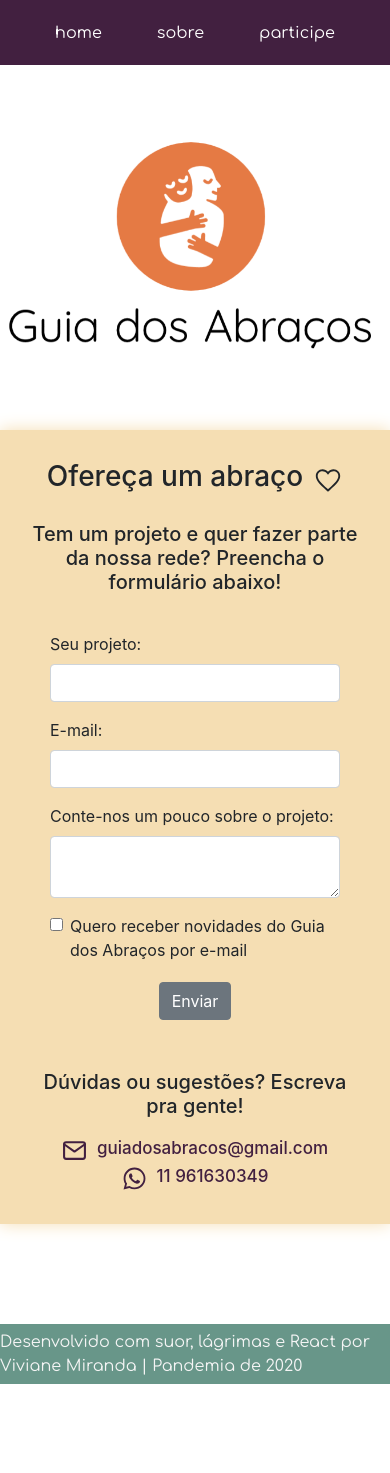
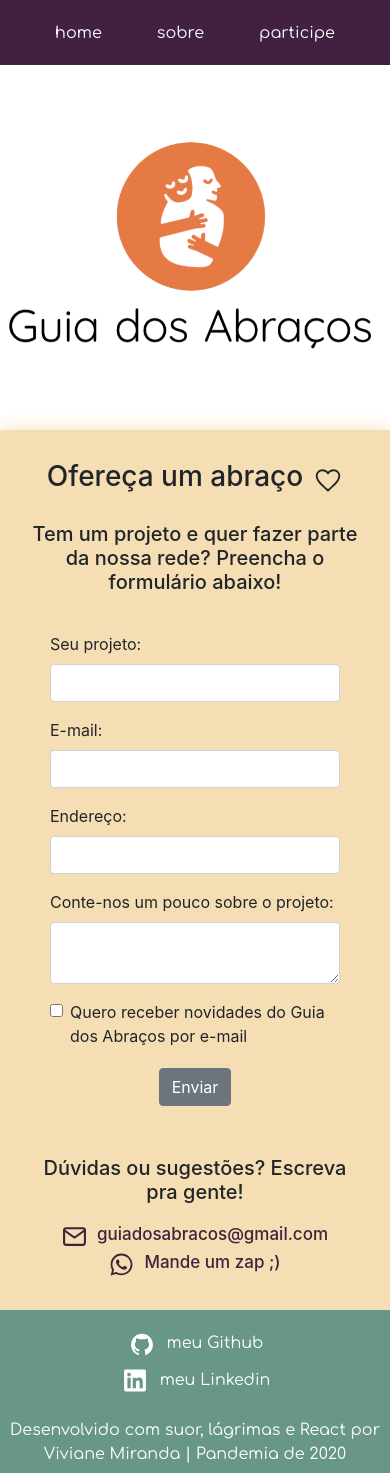
Before and after one commit to vivihumpheys/guia-dos-abracos, a React (Create React App) app: page /participe in a window 390 px wide. Before the commit the page ends 1384 px from the top, so only its background shows below. Built offline with nearby package versions, Linux system fonts and the light colour scheme.

Commit message:
responsividade paginaSobre e Participe ok, falta resolver input responsivo

```diff
--- a/src/components/molecules/Card/styles.css
+++ b/src/components/molecules/Card/styles.css
@@ -13,10 +13,6 @@
     margin-top: 10px;
     font-size: 24px;
 }
-
-/* .card-description {
-    max-width: 550px;
-} */
 
 
 .card-adress {
--- a/src/components/molecules/Contact/index.js
+++ b/src/components/molecules/Contact/index.js
@@ -20,7 +20,7 @@ const Contact = ({ contactMsg, contactMail, contactPhone }) => {
           <a
             className="mail-link"
             target="blank"
-            href="https://api.whatsapp.com/send?phone=5511961630349&text=Ol%C3%A1%2C%20bem-vindo%20ao%20Guia%20dos%20Abra%C3%A7os!%20Como%20podemos%20te%20ajudar%3F"
+            href="https://bit.ly/fale-com-o-guia"
           >
             <FaWhatsapp className="mail-icon" />
             <h5 className="mail-text">{contactPhone}</h5>
--- a/src/components/molecules/Footer/index.js
+++ b/src/components/molecules/Footer/index.js
@@ -1,10 +1,27 @@
 import React from "react";
 import "./styles.css";
+import { AiFillGithub } from "react-icons/ai";
+import { FaLinkedin } from "react-icons/fa";
 
-const Footer = ({ footerText }) => {
+const Footer = ({ footerText, iconLink1, iconText1, iconLink2, iconText2 }) => {
   return (
-    <footer className='footer-box'>
-      <p className='footer-text'>{footerText}</p>
+    <footer className="footer-box">
+      <div className="footerIcons-container">
+        <div className="iconText-box">
+          <a target="blank" href={iconLink1}>
+            <AiFillGithub className="github-icon" />
+            {iconText1}
+          </a>
+        </div>
+        <div className="iconText-box">
+          <a target="blank" href={iconLink2}>
+            <FaLinkedin className="github-icon" />
+            {iconText2}
+          </a>
+        </div>
+      </div>
+
+      <p className="footer-text">{footerText}</p>
     </footer>
   );
 };
--- a/src/components/molecules/Footer/styles.css
+++ b/src/components/molecules/Footer/styles.css
@@ -1,15 +1,41 @@
-.footer-box{
+.footer-box {
     background-color: #689689;
 }
 
-.footer-text{
-    display: flex;
-    justify-content: center;
-    align-items: center;
+.footer-text {
+    text-align: center;
     font-family: 'Comfortaa', cursive;
     margin: 0;
     height: 60px;
-    color:whitesmoke;
-    margin-top: 100px;
+    color: white;
+    margin-top: 0;
+    padding: 5px;
+}
 
+.iconText-box {
+    text-align: center;
+    padding: 5px;
 }
+
+.iconText-box a {
+    text-decoration: none;
+    color: white;
+    font-family: 'Comfortaa', cursive;
+}
+
+.iconText-box a:hover {
+    text-decoration: none;
+    color: white;
+    font-family: 'Comfortaa', cursive;
+    font-weight: bold;
+}
+
+.github-icon {
+    width: 30px;
+    height: 25px;
+    margin-right: 10px;
+}
+
+.footerIcons-container {
+    padding: 15px;
+}
--- a/src/components/molecules/MainForm/index.js
+++ b/src/components/molecules/MainForm/index.js
@@ -6,28 +6,34 @@ const MainForm = ({
   formLabel1,
   formLabel2,
   formLabel3,
+  formLabel4,
   CheckBoxText,
   buttonText,
 }) => {
   return (
     <div className="form-box">
       <Form
-      name='mainForm'
+        name="mainForm"
         className="form-container"
         action="https://formspree.io/xbjzqyyw"
         method="POST"
       >
         <FormGroup>
           <Label for="projectName">{formLabel1}</Label>
-          <Input name='projectName' type="text" />
+          <Input name="projectName" type="text" />
+        </FormGroup>
+
+        <FormGroup>
+          <Label for="projectMail">{formLabel2}</Label>
+          <Input name="projectMail" type="email" />
         </FormGroup>
         <FormGroup>
-          <Label for="projectMail">{formLabel2}</Label>
-          <Input name='projectMail' type="email" />
+          <Label for="projectAdress">{formLabel4}</Label>
+          <Input name="projectAdress" type="text" />
         </FormGroup>
         <FormGroup>
           <Label for="projectDescription">{formLabel3}</Label>
-          <Input name='projectDescription' type="textarea" />
+          <Input name="projectDescription" type="textarea" />
         </FormGroup>
         <FormGroup check>
           <Label check>
--- a/src/components/templates/GeneralTemplate/index.js
+++ b/src/components/templates/GeneralTemplate/index.js
@@ -25,7 +25,14 @@ const GeneralTemplate = ({
 
       <MainLogo imgLogo= {mainLogo} />
       {children}
-      <Footer footerText="Desenvolvido com suor, lágrimas e React por Viviane Miranda | Pandemia de 2020" />
+      <Footer
+      footerText="Desenvolvido com suor, lágrimas e React por Viviane Miranda | Pandemia de 2020"
+      iconLink1='https://github.com/vivihumpheys/'
+      iconText1='meu Github'
+      iconLink2='https://www.linkedin.com/in/vivianehfm/'
+      iconText2='meu Linkedin'
+
+       />
     </div>
   );
 };
--- a/src/pages/Participe/index.js
+++ b/src/pages/Participe/index.js
@@ -25,13 +25,14 @@ const Participe = () => {
           formLabel1="Seu projeto:"
           formLabel2="E-mail:"
           formLabel3="Conte-nos um pouco sobre o projeto:"
+          formLabel4='Endereço:'
           CheckBoxText="Quero receber novidades do Guia dos Abraços por e-mail"
           buttonText="Enviar"
         />
         <Contact
           contactMsg="Dúvidas ou sugestões? Escreva pra gente!"
           contactMail="guiadosabracos@gmail.com"
-          contactPhone="11 961630349"
+          contactPhone="Mande um zap ;)"
         />
       </section>
     </GeneralTemplate>
```
Also changed, not shown: src/components/atoms/FilterOptions/styles.css (+17 -3 lines), src/components/atoms/Search/styles.css (+9 -0 lines), src/components/molecules/SearchBar/styles.css (+16 -3 lines).
